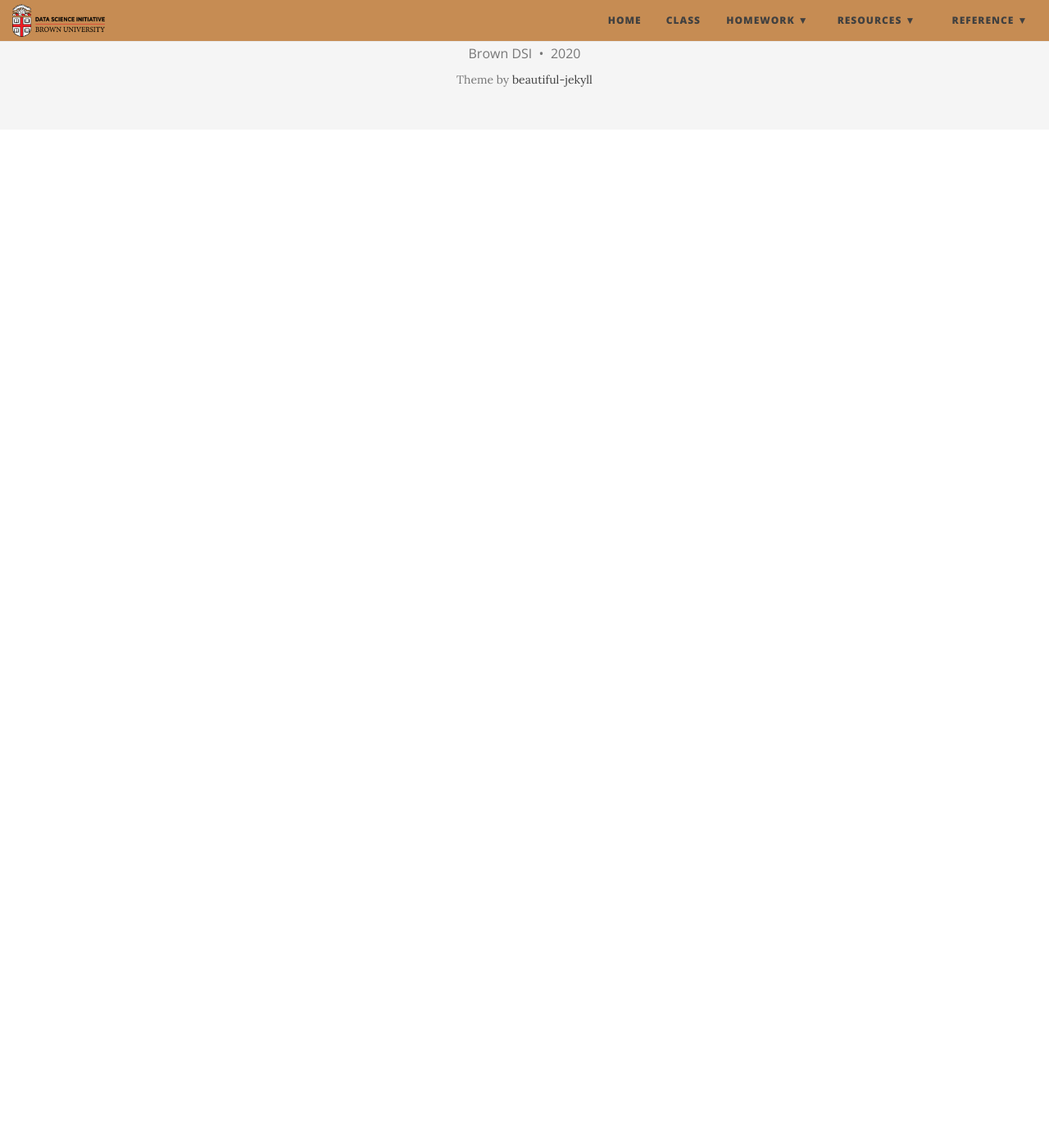
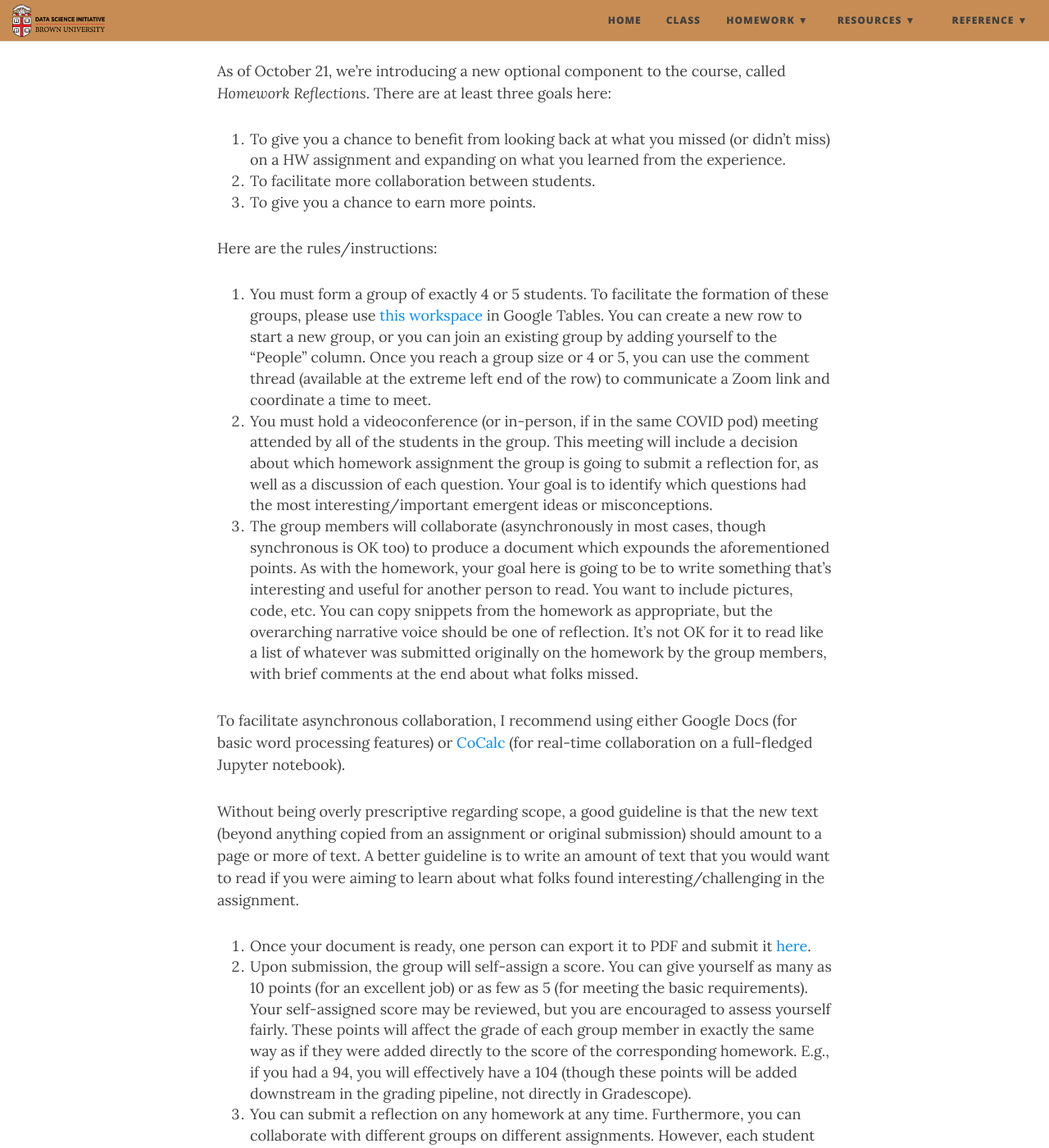
Before and after one commit to data1010/data1010.github.io, a Jekyll site: the page built from hwsubmit.md, in a window 1280 px wide and 1400 px high, scrolled down 1262 px. Shown: the whole window at 82% size. Built offline with Jekyll 4.4.1, drawn with Linux system fonts in a browser that asks for light colours; nearby versions of some CDN libraries; before the commit the page ends 1420 px from its top, so only the background shows below that; some of the changed text lies outside the part shown.

Commit message:
Add Homework Reflection instructions/rules

```diff
--- a/hwsubmit.md
+++ b/hwsubmit.md
@@ -7,10 +7,10 @@ title: Submitting homework
 
 We'll be writing up our homework submissions in a Jupyter notebook.
 
-* Include text and math expressions using Jupyter's markdown cells (and you can generate TeX code for math expressions using a combination of [Mathpix](https://mathpix.com) and [Symbolab](https://www.symbolab.com), or using [MathKey](https://mathkey-app.com) for iOS).
+* Include text and math expressions using Jupyter's markdown cells (and you can generate TeX code for math expressions using a combination of [Mathpix](https://mathpix.com) and [Symbolab](https://www.symbolab.com), or using [MathKey](https://mathkey-app.com) for iOS). Another excellent math equation editor is [LyX](https://www.lyx.org).
 * Generate figures from code by executing code in the Jupyter notebook.
 * For non-programmatically generated figures (like geometric sketches or flowcharts), I highly recommend using [Ipe](http://ipe.otfried.org). [Here's](docs/videos/ipe-example.mp4) a video demonstrating Ipe's basic functionality. To include a figure in a Jupyter notebook, take a screenshot and then drag the image into the pane in your Juptyer notebook where the files are. From there you can drag it to a Markdown cell in the Jupyter notebook, and the Jupyter lab will automatically insert the relevant code to put the image in at that point in the document. If you want to use math expressions in your Ipe images, I recommend [TinyTeX](https://yihui.name/tinytex/) if you're pretty savvy and/or concerned about hard drive space, or [MacTeX](http://www.tug.org/mactex/) or [MikTeX](https://miktex.org) (Windows) otherwise.
-* You can zip the notebook's enclosing folder and submit that directly on Gradescope (on macOS, right click on the folder and select "Compress") under the appropriate assignment listing.
+* Export should be done in the following way: Select File > Export Notebook As... and choose the HTML option. Then move the downloaded HTML back into the same directory as the Jupyter notebook (so that your browser will pickup any images you've included in the notebook), and use your browser's print dialogue to save as PDF. (It might also work fine to export to PDF directly from Jupyter, but most likely you're going to encounter issues if you  try to do that.)
 
 ## Guidelines
 
@@ -18,3 +18,31 @@ We'll be writing up our homework submissions in a Jupyter notebook.
 * It's important to practice making your explanations as clear as possible. Bear in mind a classmate (or yourself, a few weeks from now!) as the intended reader. Provide enough context that you can follow along reasonably well without having to remember a lot of class-specific information.
 * You can hide messy code that you feel isn't important to the story in a separate `.jl` file and `include` it in your notebook. Similarly, you can gloss over by-hand calculations which are routine relative to the overall difficulty of the problem. This will involve some judgement calls on your part, but that kind of judgement is a good thing to exercise.
 * Long cell output should be truncated or omitted (put a semicolon at the end of the last line in the cell).
+
+## Reflections
+
+As of October 21, we're introducing a new optional component to the course, called *Homework Reflections*. There are at least three goals here:
+
+1. To give you a chance to benefit from looking back at what you missed (or didn't miss) on a HW assignment and expanding on what you learned from the experience.
+2. To facilitate more collaboration between students.
+3. To give you a chance to earn more points.
+
+Here are the rules/instructions:
+
+1. You must form a group of exactly 4 or 5 students. To facilitate the formation of these groups, please use [this workspace](https://tables.area120.google.com/workspace/aakEOfWt2sQ6pGRXx7DOe9) in Google Tables. You can create a new row to start a new group, or you can join an existing group by adding yourself to the "People" column. Once you reach a group size or 4 or 5, you can use the comment thread (available at the extreme left end of the row) to communicate a Zoom link and coordinate a time to meet.
+2. You must hold a videoconference (or in-person, if in the same COVID pod) meeting attended by all of the students in the group. This meeting will include a decision about which homework assignment the group is going to submit a reflection for, as well as a discussion of each question. Your goal is to identify which questions had the most interesting/important emergent ideas or misconceptions.
+3. The group members will collaborate (asynchronously in most cases, though synchronous is OK too) to produce a document which expounds the aforementioned points. As with the homework, your goal here is going to be to write something that's interesting and useful for another person to read. You want to include pictures, code, etc. You can copy snippets from the homework as appropriate, but the overarching narrative voice should be one of reflection. It's not OK for it to read like a list of whatever was submitted originally on the homework by the group members, with brief comments at the end about what folks missed.
+
+  To facilitate asynchronous collaboration, I recommend using either Google Docs (for basic word processing features) or [CoCalc](https://cocalc.com) (for real-time collaboration on a full-fledged Jupyter notebook).
+
+  Without being overly prescriptive regarding scope, a good guideline is that the new text (beyond anything copied from an assignment or original submission) should amount to a page or more of text. A better guideline is to write an amount of text that you would want to read if you were aiming to learn about what folks found interesting/challenging in the assignment.
+
+4. Once your document is ready, one person can export it to PDF and submit it [here](https://tables.area120.google.com/authform/a1yGoUYHTaZ95pf-sukksX/t/aYBhTUc0SgK7re66igbOJWa6aulcE1_oP9uYUrIOfkhE91zNePzpS7X3LS69GArk1n).
+5. Upon submission, the group will self-assign a score. You can give yourself as many as 10 points (for an excellent job) or as few as 5 (for meeting the basic requirements). Your self-assigned score may be reviewed, but you are encouraged to assess yourself fairly. These points will affect the grade of each group member in exactly the same way as if they were added directly to the score of the corresponding homework. E.g., if you had a 94, you will effectively have a 104 (though these points will be added downstream in the grading pipeline, not directly in Gradescope).
+6. You can submit a reflection on any homework at any time. Furthermore, you can collaborate with different groups on different assignments. However, each student may submit at most two reflections per week. To receive credit, a submission must be received by midnight on the last day of class.
+
+### Reflection example
+
+Here's an example of a good, brief reflection on a short exercise:
+
+(Homework 4, Problem 4a). This exercise asks us to show that sampling uniformly from unit square is the same as sampling two independent random variables uniformly from the unit interval and combining them to form a tuple. This was actually an easy question to miss because of its simplicity. It's easy to think of the fact being asked about as self-evidence, but it isn't because the validity of the statement depends on the independence of the two components, and that has to be accounted for somehow. In fact, the problem relies on the "independence means multiply" concept: the key point is to observe that the unit density on the square factors as a product of the unit interval density of x times the unit interval density of y. In short, 1 times 1 equals 1!
```
